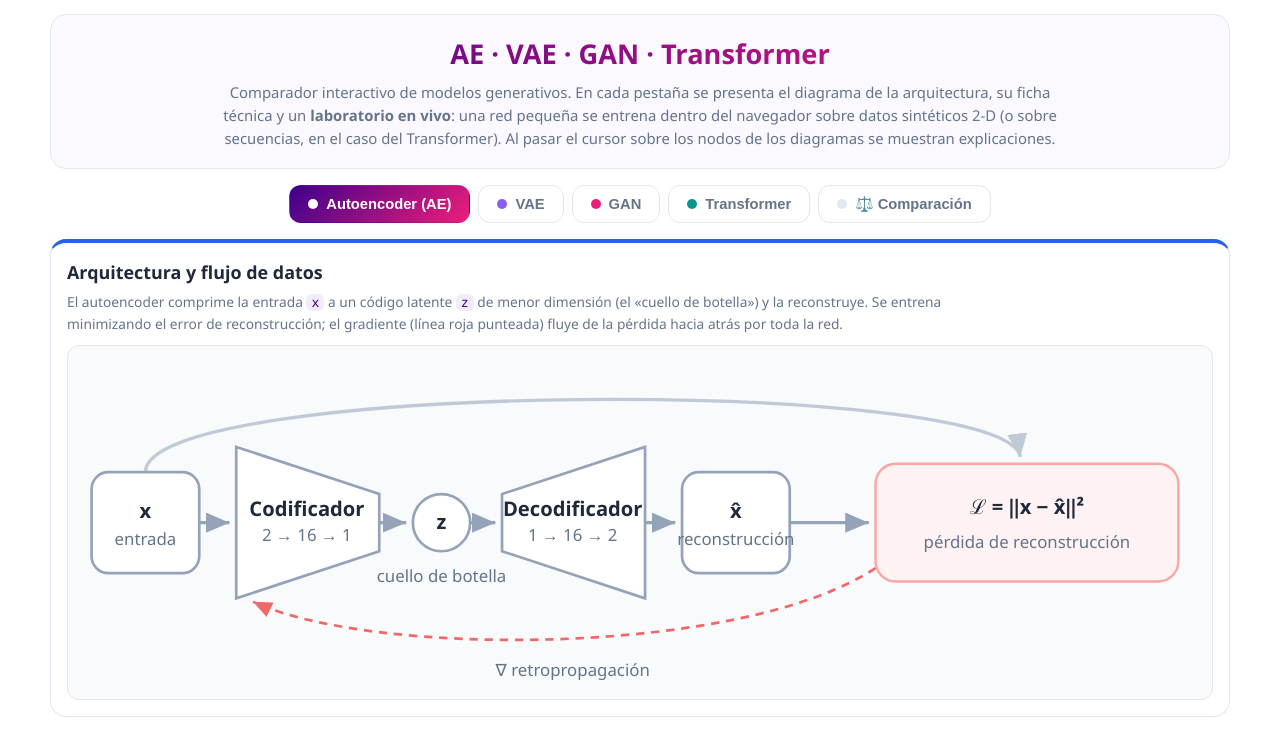
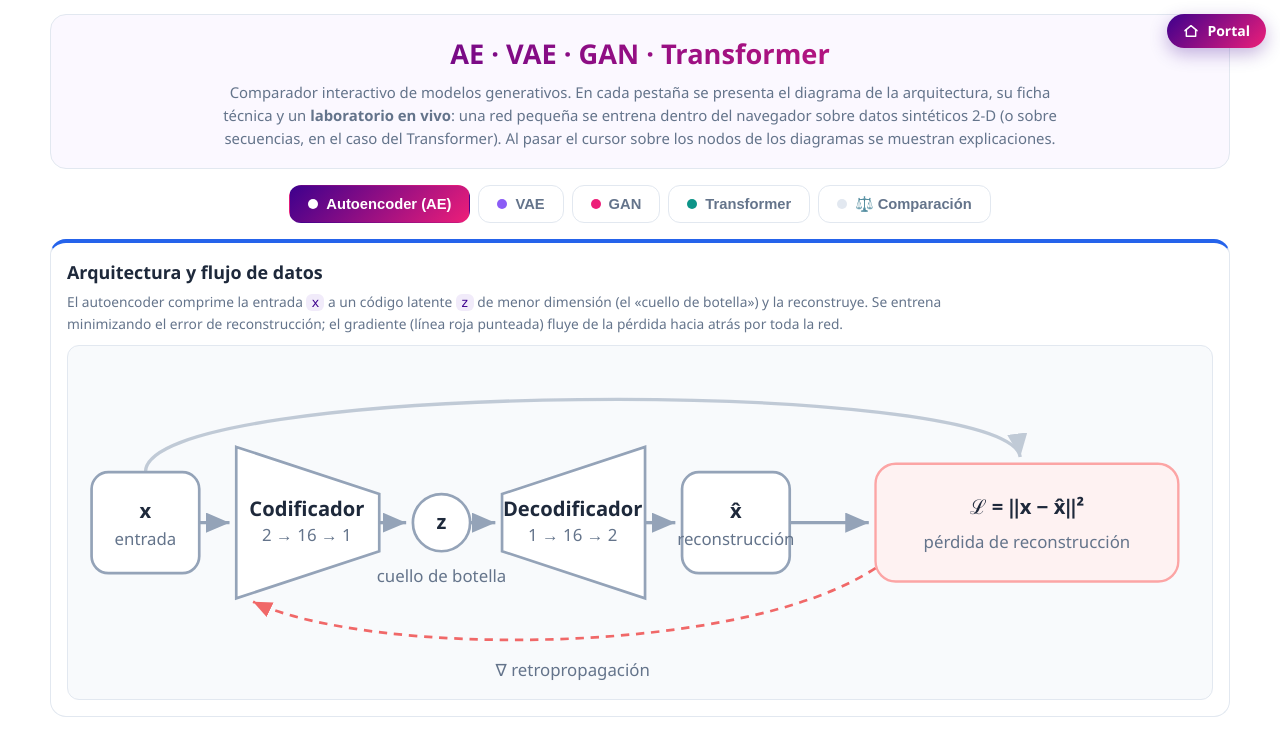
Before and after one commit to JotaMao1985/Deep_Learning_Usta, a plain HTML site: page ae-vae-gan-transformer-interactivo.html in a window 1280 px wide. Shown: the top 731 px of the page. Drawn offline with Linux system fonts and the light colour scheme.

Commit message:
Añade el botón «Portal» a las herramientas abiertas solas (auditoría D-09)
portal-nav.js no actúa dentro del iframe del módulo; abiertas en su URL
propia, las 7 herramientas muestran el acceso de vuelta al portal.

Co-Authored-By: Claude Opus 5.5 <noreply@anthropic.com>

```diff
--- a/ae-vae-gan-transformer-interactivo.html
+++ b/ae-vae-gan-transformer-interactivo.html
@@ -1822,5 +1822,7 @@ kick();                  // en reposo no arranca: el bucle se activa con «Auto
   setTimeout(ph, 300);
 })();
 </script>
+<!-- Botón «Portal» al abrir la herramienta sola; dentro del iframe del módulo no actúa (auditoría 2026-10, D-09). -->
+<script defer src="portal-nav.js"></script>
 </body>
 </html>
--- a/portal-nav.js
+++ b/portal-nav.js
@@ -3,7 +3,8 @@
  * Se inserta FUERA del árbol de React (hermano de #root en <body>), así funciona
  * igual en los SPA React y en los HTML estáticos, sin riesgo de romper el render.
  * Incluir con: <script defer src="portal-nav.js"></script>
- * NO incluir en index.html (es el portal) ni en los widgets embebidos por iframe.
+ * NO incluir en index.html (es el portal). En las herramientas embebidas por iframe es inocuo:
+ * dentro del iframe no actúa y, abiertas solas, muestran el botón «Portal».
  */
 (function () {
   'use strict';
```
Also changed, not shown: atencion-transformer-interactiva.html (+2 -0 lines), capa-oculta-3d.html (+2 -0 lines), cnn-anatomia-interactiva.html (+2 -0 lines), lstm-forward-interactivo.html (+2 -0 lines), rnn-lstm-gru-interactivo.html (+2 -0 lines), vit-anatomia-interactiva.html (+2 -0 lines).
